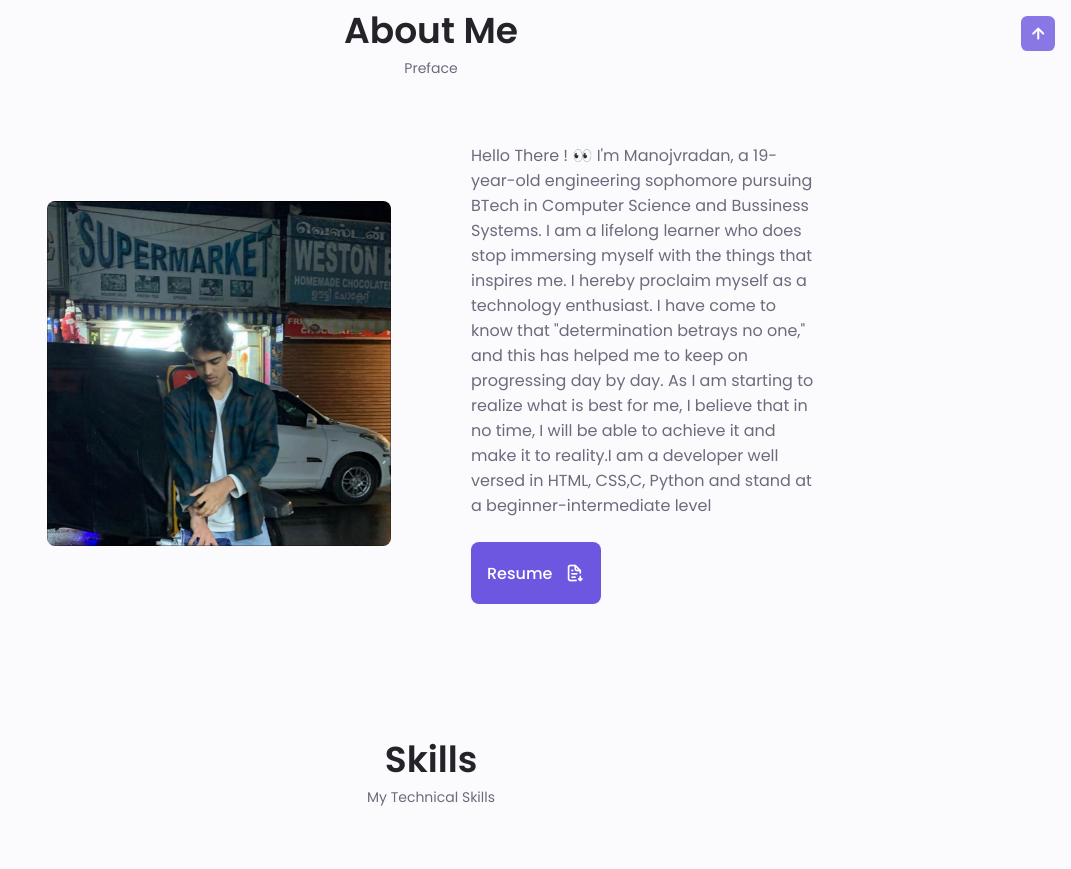
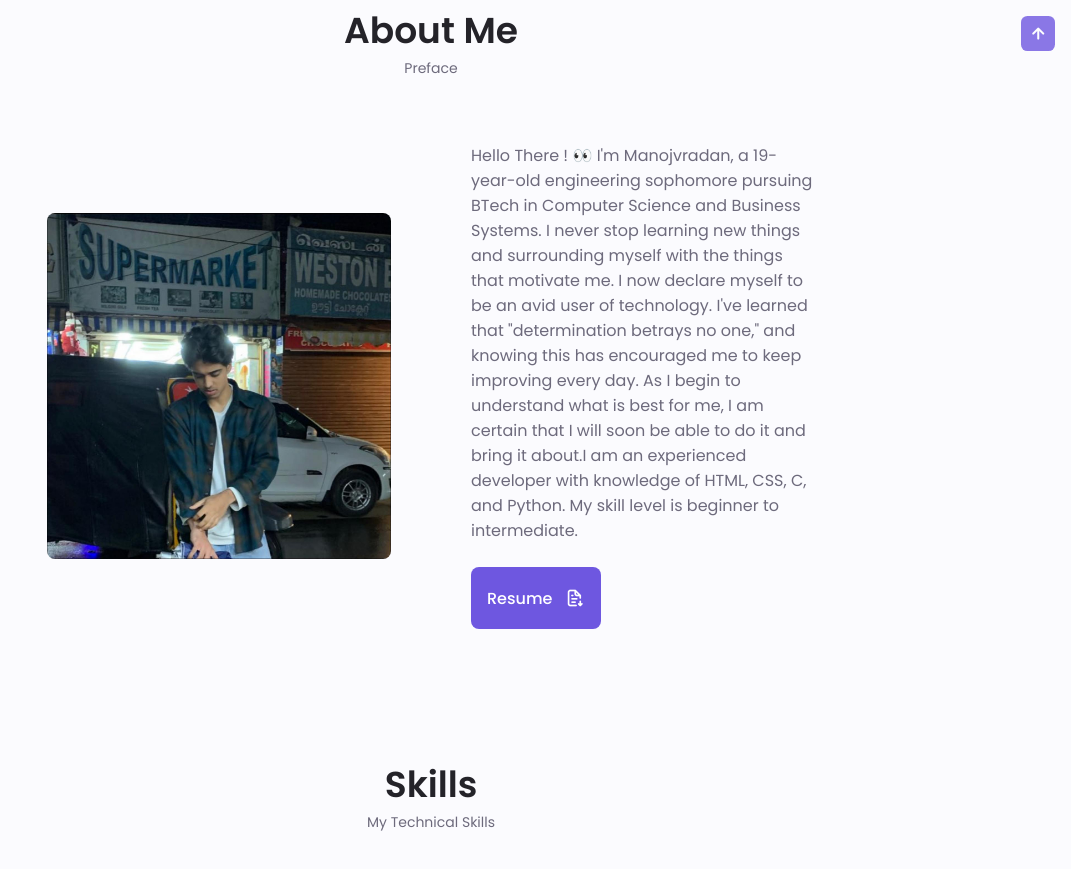
Before and after one commit to manojvradan/manojvradan.github.io, a plain HTML site: page index.html in a window 1280 px wide. Shown: the part 909-1778 px from the top of the page, without its empty margins (209-1280 px from the left). Drawn offline with nearby package versions, Linux system fonts and the light colour scheme.

Commit message:
Update index.html

```diff
--- a/index.html
+++ b/index.html
@@ -98,11 +98,11 @@
               <i class="uil uil-github-alt"></i>
             </a>
 
-            <a href="https://twitter.com/Manojvradanwise/" class="home_social-icon" target="_blank">
+            <a href="https://twitter.com/Manojvradan/" class="home_social-icon" target="_blank">
               <i class="uil uil-twitter-alt"></i>
             </a>
 
-            <a href="https://www.instagram.com/rage5h/" class="home_social-icon" target="_blank">
+            <a href="https://www.instagram.com/manojisawesome/" class="home_social-icon" target="_blank">
               <i class="uil uil-instagram"></i>
             </a>
           </div>
@@ -154,11 +154,11 @@
         <div class="about_data">
           <p class="about_description">
             Hello There ! 👀 I'm Manojvradan, a 19-year-old engineering sophomore pursuing BTech in Computer Science
-and Bussiness Systems. I am a lifelong learner who does stop immersing myself with the things that inspires me.
-I hereby proclaim myself as a technology enthusiast. I have come to know that "determination betrays no one,"
-and this has helped me to keep on progressing day by day. As I am starting to realize what is best for me,
-I believe that in no time, I will be able to achieve it and make it to reality.I am a developer well versed
-in HTML, CSS,C, Python  and stand at a beginner-intermediate level
+and Business Systems. I never stop learning new things and surrounding myself with the things that motivate me.
+I now declare myself to be an avid user of technology. I've learned that "determination betrays no one," and knowing
+this has encouraged me to keep improving every day. As I begin to understand what is best for me, I am certain that I will
+soon be able to do it and bring it about.I am an experienced developer with knowledge of HTML, CSS, C, and Python.
+My skill level is beginner to intermediate.
           </p>
           <div class="about_button">
             <a download="" href="assets/pdf/Manojvradan-Resume.pdf" class="button button--flex">
```
